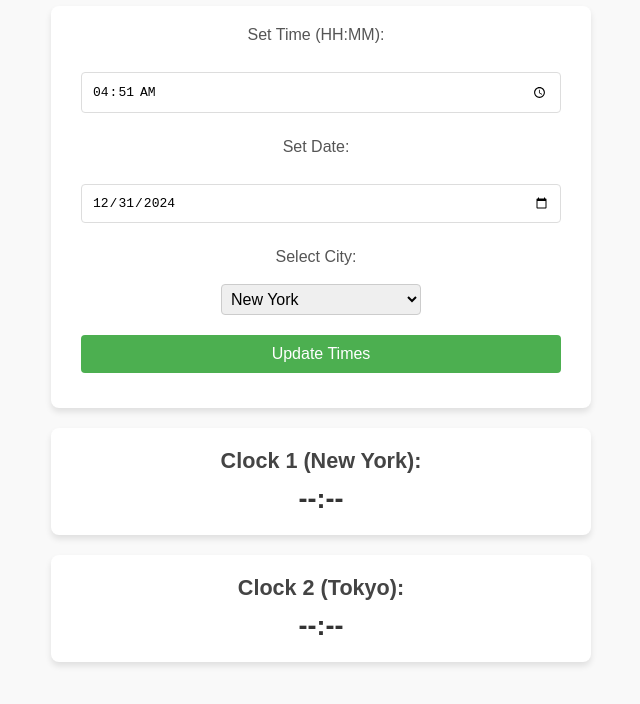
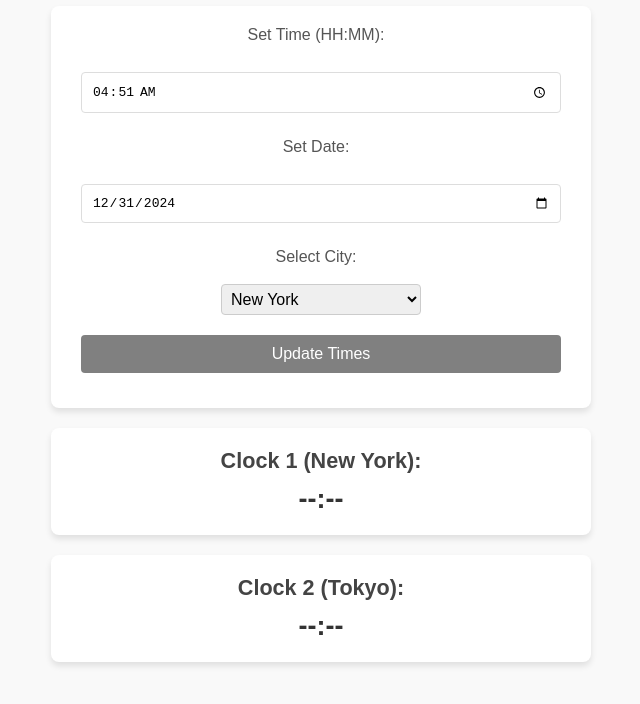
Before and after one commit to daijiro-yokota/world_clock, a plain HTML site: page index.html in a window 1280 px wide. Shown: the part 86-790 px from the top of the page, without its empty margins (319-959 px from the left). Drawn offline with Linux system fonts and the light colour scheme.

Commit message:
Update styles.css

```diff
--- a/styles.css
+++ b/styles.css
@@ -60,7 +60,7 @@ select {
 }
 
 #controls button {
-    background-color: #4CAF50;
+    background-color: gray;
     color: white;
     cursor: pointer;
     transition: background-color 0.3s ease;
@@ -71,13 +71,13 @@ select {
 }
 
 #controls button:hover {
-    background-color: #45a049;
+    background-color: gray;
 }
 
 button {
     padding: 10px 20px;
     font-size: 16px;
-    background-color: #4CAF50;
+    background-color: gray;
     color: white;
     border: none;
     border-radius: 4px;
@@ -85,7 +85,7 @@ button {
 }
 
 button:hover {
-    background-color: #45a049;
+    background-color: gray;
 }
 
 
```
